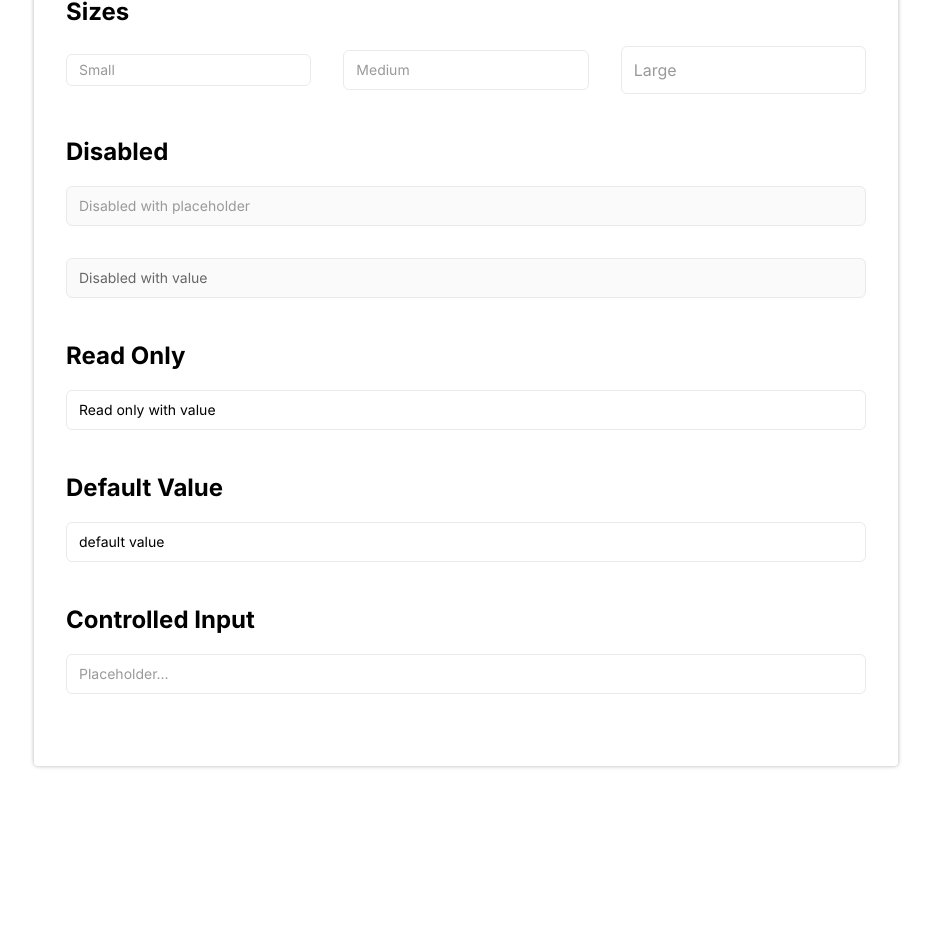
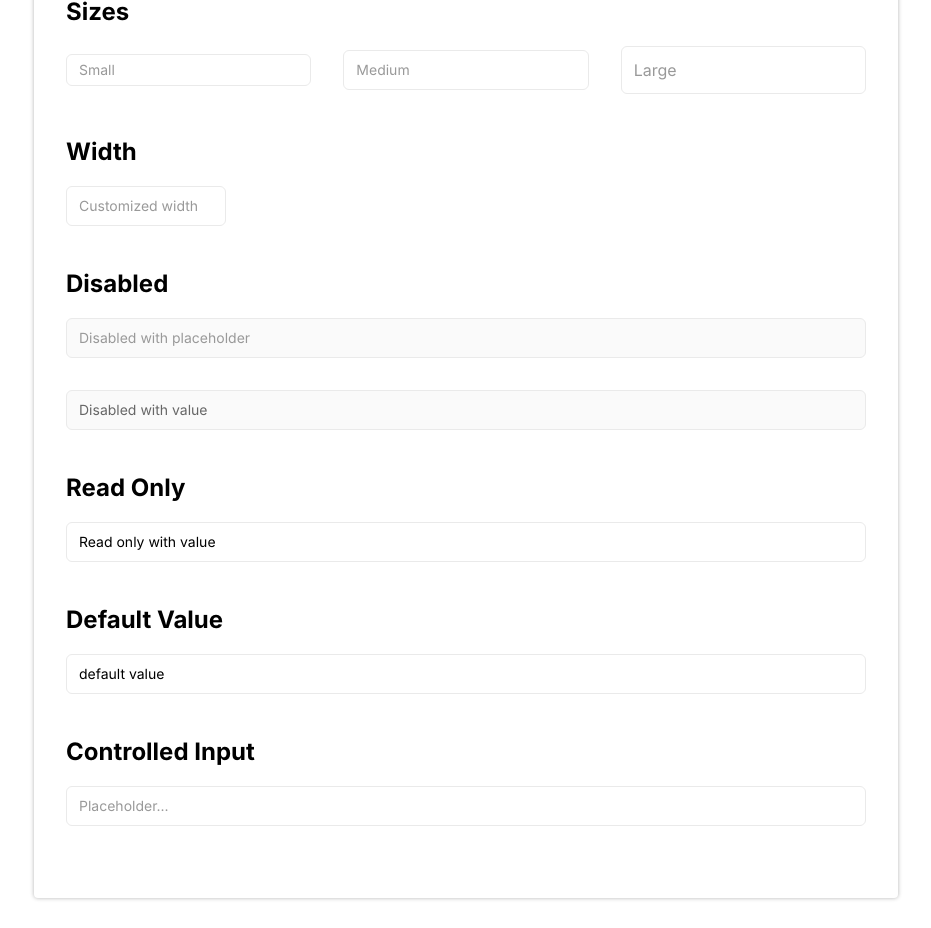
Before and after one commit to bohdev95/react-raw-ui, a React app: page / in a window 1280 px wide. Shown: the part 3218-4146 px from the top of the page, without its empty margins (174-1105 px from the left). Before the commit the page ends 4014 px from the top, so only its background shows below. Built offline with nearby package versions, Linux system fonts and the light colour scheme.

Commit message:
feat(Input): support customized width

```diff
--- a/components/Input/Input.styles.ts
+++ b/components/Input/Input.styles.ts
@@ -97,7 +97,7 @@ const useInputFocusStyles = ({ type, disabled }): InputFocusStyles => {
   return disabled ? {} : defaultStyles;
 };
 
-export const useInputCSS = ({ type, size, disabled }) => {
+export const useInputCSS = ({ type, size, width, disabled }) => {
   const theme: RawUITheme = useTheme();
   const {
     fontSize,
@@ -126,7 +126,7 @@ export const useInputCSS = ({ type, size, disabled }) => {
       color: ${color};
       outline: none;
       border-radius: 6px;
-      width: 100%;
+      width: ${width};
       min-width: 0;
       appearance: none;
       transition: border 0.2s ease 0s, color 0.2s ease 0s;
--- a/components/Input/Input.tsx
+++ b/components/Input/Input.tsx
@@ -20,6 +20,7 @@ const Input = forwardRef<HTMLInputElement, PropsWithChildren<InputProps>>(
     {
       type = "default",
       size = "md",
+      width = '100%',
       htmlType = "text",
       placeholder = "",
       defaultValue = "",
@@ -39,7 +40,7 @@ const Input = forwardRef<HTMLInputElement, PropsWithChildren<InputProps>>(
       defaultValue,
       value,
     })
-    const { className: resolveClassName, styles } = useInputCSS({ type, size, disabled });
+    const { className: resolveClassName, styles } = useInputCSS({ type, size, width, disabled });
     const classes = classNames(
       "raw-input",
       disabled && "raw-disabled-input",
--- a/components/Input/Input.types.ts
+++ b/components/Input/Input.types.ts
@@ -10,6 +10,7 @@ interface BaseInputProps {
   placeholder?: string;
   type?: InputTypes;
   size?: InputSizes;
+  width?: string;
   htmlType?: string;
   readOnly?: boolean;
   disabled?: boolean;
--- a/src/App.tsx
+++ b/src/App.tsx
@@ -323,6 +323,11 @@ function App() {
             <Input size="lg" placeholder="Large" />
           </Unit>
         </Wrapper>
+        <Wrapper title="Width">
+          <Unit layout="row">
+            <Input width="160px" placeholder="Customized width" />
+          </Unit>
+        </Wrapper>
         <Wrapper title="Disabled">
           <Unit layout="col">
             <Input placeholder="Disabled with placeholder" disabled />
```
